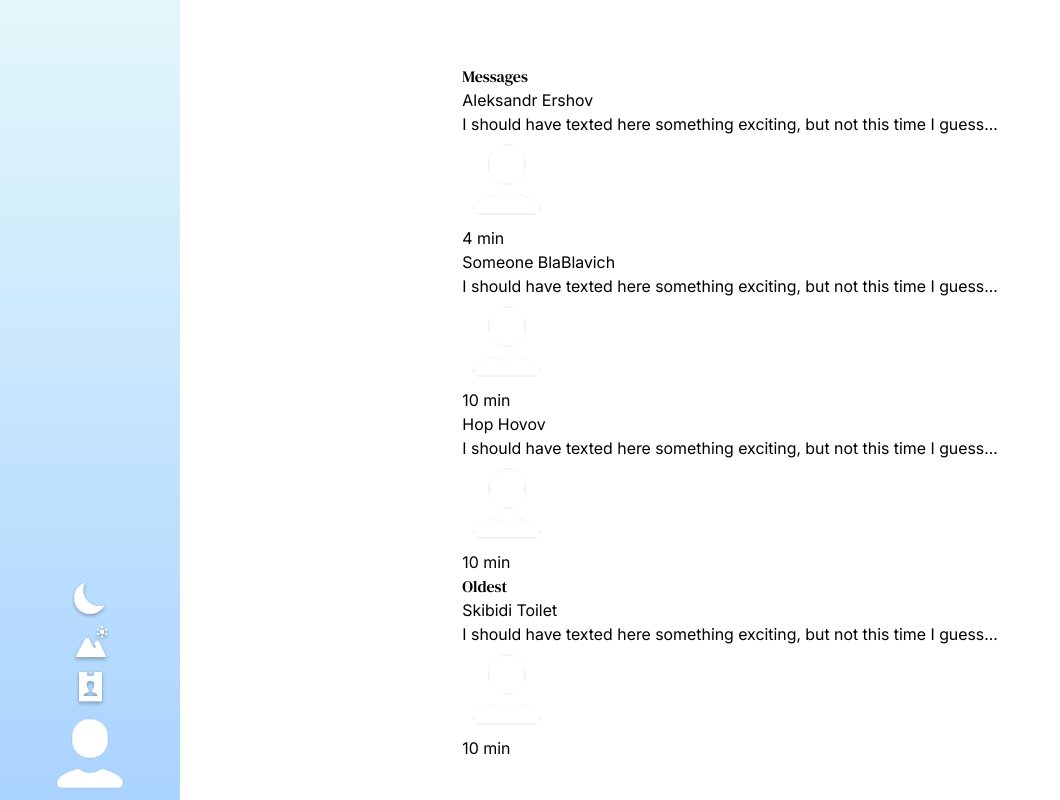
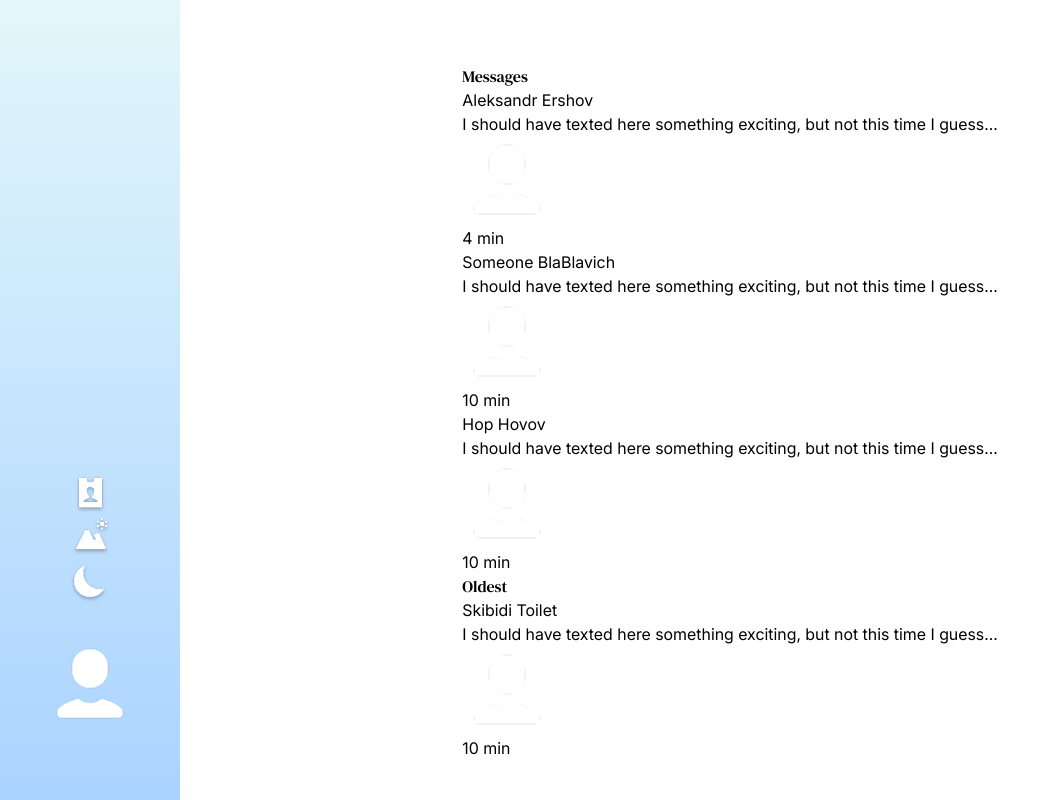
Before and after one commit to AleksandrRise/SkyChat, a React (Vite) app in the folder SkyChat/: page / in a window 1280 px wide. Shown: the whole page, without its empty margins (0-1060 px from the left). Built offline with nearby package versions, Linux system fonts and the light colour scheme.

Commit message:
removed an array of buttons in aside, at least for now

```diff
--- a/SkyChat/src/components/aside/Aside.tsx
+++ b/SkyChat/src/components/aside/Aside.tsx
@@ -2,8 +2,6 @@ import bgImg from "../../assets/images/aside/Landscape.png"
 import moonImg from "../../assets/images/aside/Moon Symbol.png"
 import nameImg from "../../assets/images/aside/Name Tag.png"
 import defaultPhoto from "../../assets/images/Person.png"
-
-const buttonImgs: Array<string> = [moonImg, bgImg, nameImg]
 
 export default function Aside() {
     return <aside className="
@@ -11,10 +9,10 @@ export default function Aside() {
     from-primary to-secondary
     ">
 
-        {buttonImgs.map(image =>
-            <button><img src={image} /></button>
-        )}
-        <button id="aside__profile">
+        <button><img src={nameImg} /></button>
+        <button><img src={bgImg} /></button>
+        <button><img src={moonImg} /></button>
+        <button id="aside__profile" className="pb-17.5 pt-8.25">
             <figure>
                 <img src={defaultPhoto} alt="Profile Photo" />
             </figure>
```
